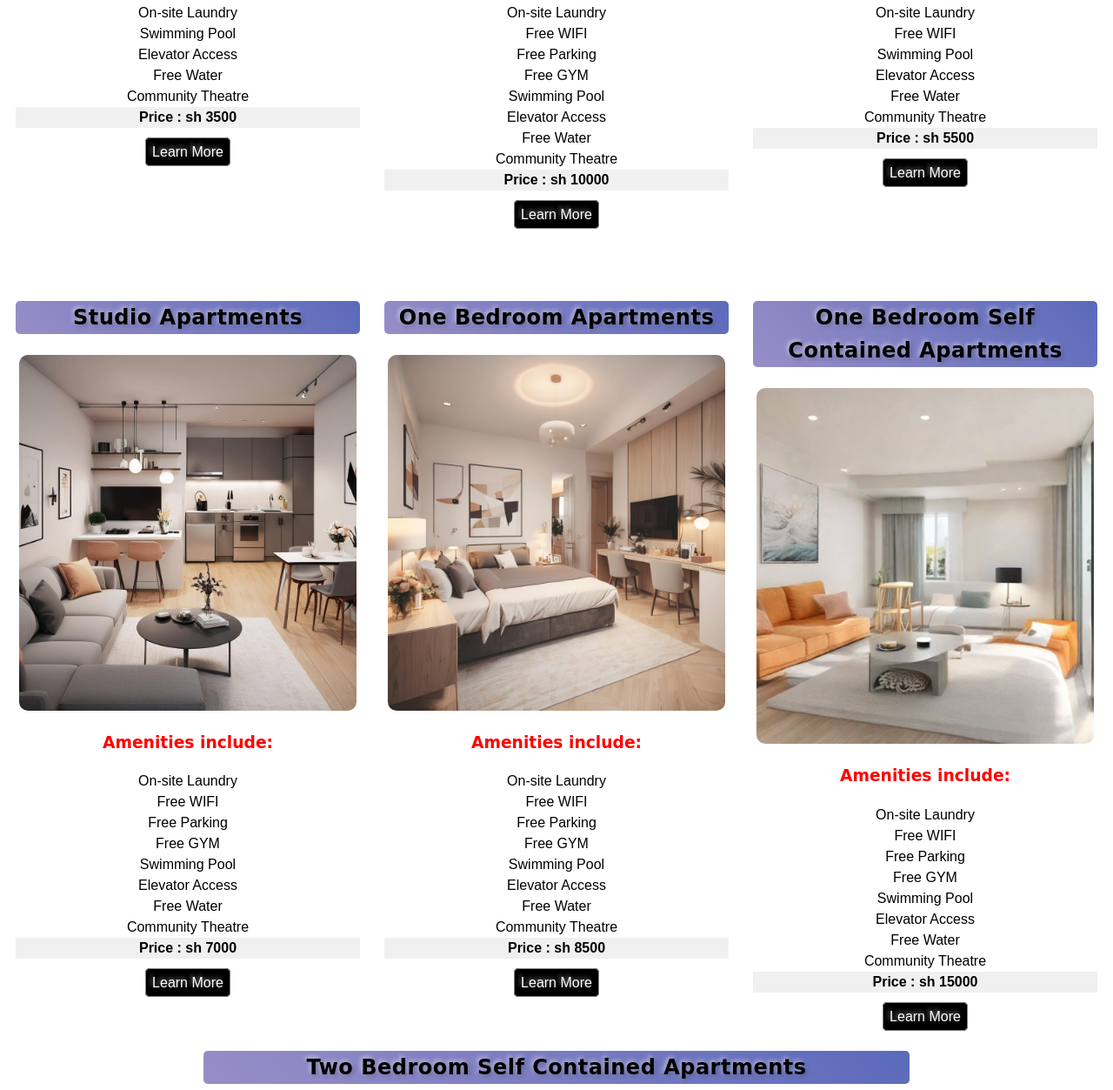
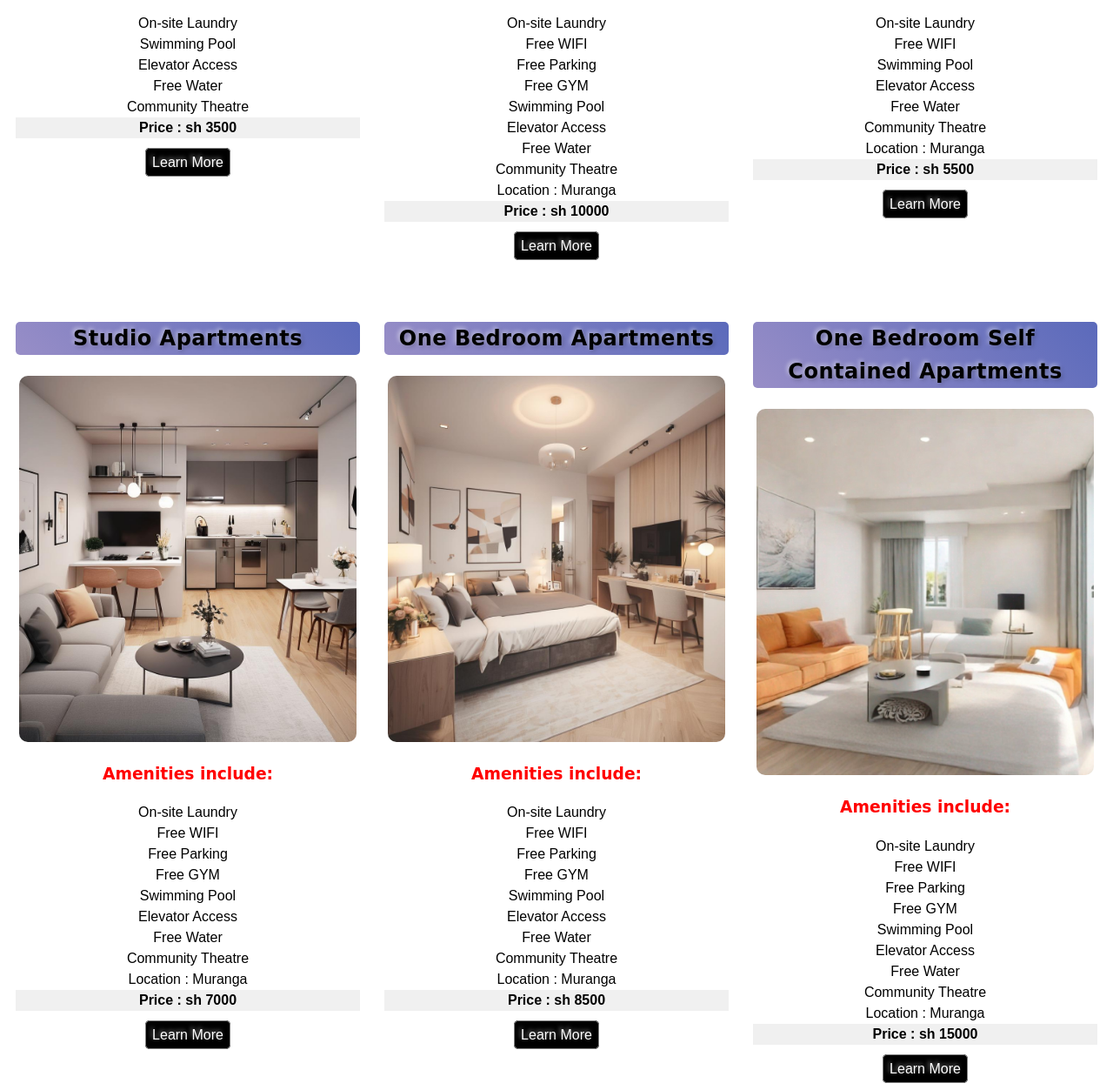
Before and after one commit to njugus/Urban-Haven-Apartments-Website, a website built with Vite: page index.html in a window 1280 px wide. Shown: the part 1168-2421 px from the top of the page at 87% size. Built offline with nearby package versions, Linux system fonts and the light colour scheme; a web font is replaced by a local one.

Commit message:
added location

```diff
--- a/index.html
+++ b/index.html
@@ -96,6 +96,8 @@
             <li class="list-item">Free Water
             </li>
             <li class="list-item">Community Theatre</li>
+            <li class="list-item">Location : Muranga</li>
+
             <li class="list-item" style=" background-color: #f0f0f0; font-weight:bold;" >Price : sh 10000</li>
           </ul>
           <a href="#" class="learn-more">Learn More</a>
@@ -116,6 +118,7 @@
             <li class="list-item">Free Water
             </li>
             <li class="list-item">Community Theatre</li>
+            <li class="list-item">Location : Muranga</li>
             <li class="list-item" style=" background-color: #f0f0f0; font-weight:bold;" >Price : sh 5500</li>
           </ul>
           <a href="#" class="learn-more">Learn More</a>
@@ -138,6 +141,7 @@
             <li class="list-item">Free Water
             </li>
             <li class="list-item">Community Theatre</li>
+            <li class="list-item">Location : Muranga</li>
             <li class="list-item" style=" background-color: #f0f0f0; font-weight:bold;" >Price : sh 7000</li>
           </ul>
 
@@ -161,6 +165,7 @@
             <li class="list-item">Free Water
             </li>
             <li class="list-item">Community Theatre</li>
+            <li class="list-item">Location : Muranga</li>
             <li class="list-item" style=" background-color: #f0f0f0; font-weight:bold;" >Price : sh 8500</li>
           </ul>
           <a href="#" class="learn-more">Learn More</a>
@@ -183,6 +188,7 @@
             <li class="list-item">Free Water
             </li>
             <li class="list-item">Community Theatre</li>
+            <li class="list-item">Location : Muranga</li>
             <li class="list-item" style=" background-color: #f0f0f0; font-weight:bold;" >Price : sh 15000</li>
           </ul>
           <a href="#" class="learn-more">Learn More</a>
@@ -205,6 +211,7 @@
             <li class="list-item">Free Water
             </li>
             <li class="list-item">Community Theatre</li>
+            <li class="list-item">Location : Muranga</li>
             <li class="list-item" style=" background-color: #f0f0f0; font-weight:bold;" >Price : sh 20000</li>
           </ul>
           <a href="#" class="learn-more">Learn More</a>
```
